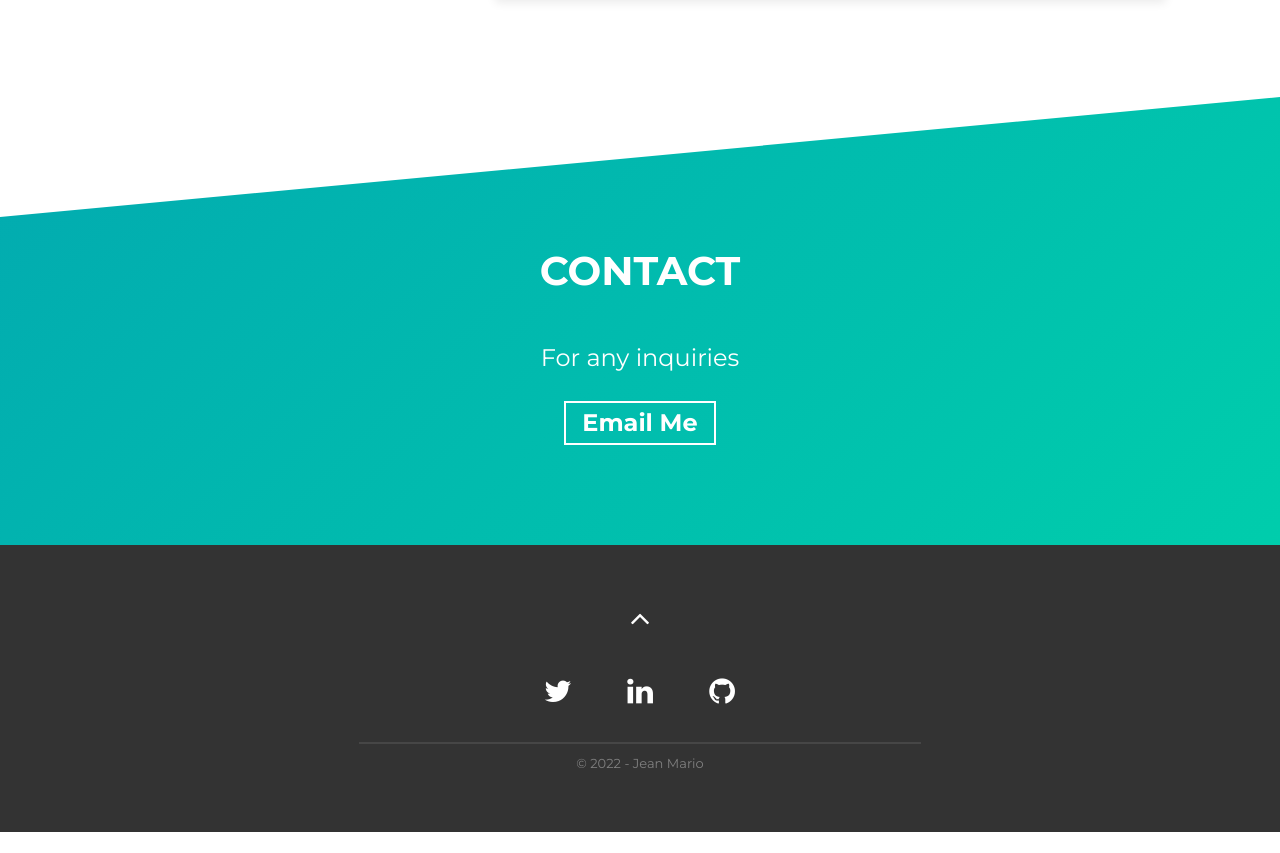
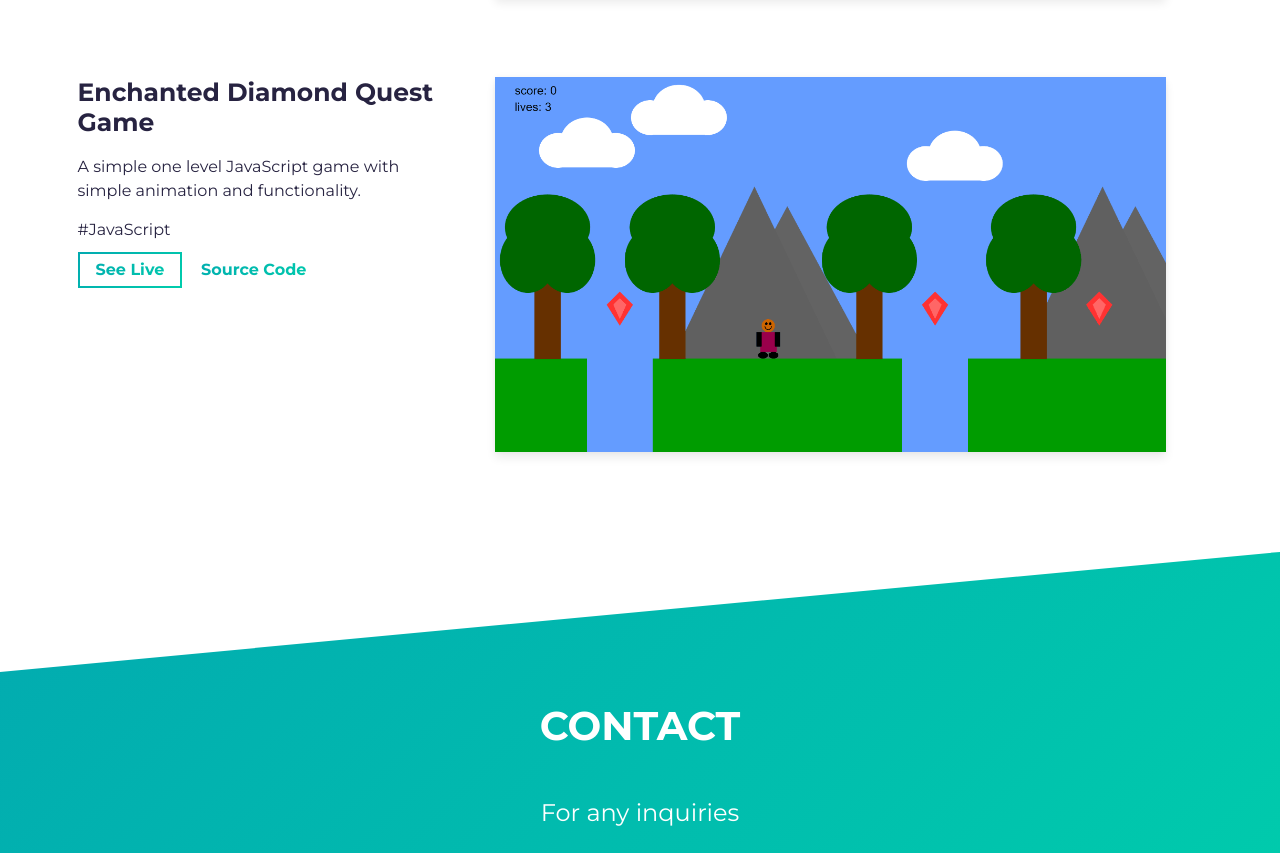
Before and after one commit to MarioJean/portfolio, a website built with Parcel: page src/index.html in a window 1280 px wide. Shown: the part 1917-2770 px from the top of the page. Before the commit the page ends 2749 px from the top, so only its background shows below. Built offline with nearby package versions, Linux system fonts and the light colour scheme.

Commit message:
Projects Update

```diff
--- a/src/index.html
+++ b/src/index.html
@@ -111,7 +111,7 @@
                   rel="noreferrer"
                   target="_blank"
                   class="cta-btn cta-btn--hero"
-                  href="#!"
+                  href="https://github.com/MarioJean/avele_project"
                 >
                   See Live
                 </a>
@@ -139,6 +139,57 @@
                       alt="Project Image"
                       class="img-fluid"
                       src="assets/project.jpg"
+                    />
+                  </div>
+                </a>
+              </div>
+            </div>
+          </div>
+          <!-- /END Project -->
+
+          <!-- Notice: each .row is a project -->
+          <div class="row">
+            <div class="col-lg-4 col-sm-12">
+              <div class="project-wrapper__text load-hidden">
+                <h3 class="project-wrapper__text-title">Enchanted Diamond Quest Game</h3>
+                <div>
+                  <p class="mb-4">
+                    A simple one level JavaScript game with simple animation and functionality.
+                  </p>
+                  <p>#JavaScript</p>
+                </div>
+                <a
+                  rel="noreferrer"
+                  target="_blank"
+                  class="cta-btn cta-btn--hero"
+                  href="https://mariojean.github.io/Enchanted-Diamond-Quest-Game/"
+                >
+                  See Live
+                </a>
+                <a
+                  rel="noreferrer"
+                  target="_blank"
+                  class="cta-btn text-color-main"
+                  href="https://github.com/MarioJean/Enchanted-Diamond-Quest-Game"
+                >
+                  Source Code
+                </a>
+              </div>
+            </div>
+            <div class="col-lg-8 col-sm-12">
+              <div class="project-wrapper__image load-hidden">
+                <a rel="noreferrer" href="https://mariojean.github.io/Enchanted-Diamond-Quest-Game/" target="_blank">
+                  <div
+                    data-tilt
+                    data-tilt-max="4"
+                    data-tilt-glare="true"
+                    data-tilt-max-glare="0.5"
+                    class="thumbnail rounded js-tilt"
+                  >
+                    <img
+                      alt="Project Image"
+                      class="img-fluid"
+                      src="assets/EDQ_Game.png"
                     />
                   </div>
                 </a>
```
Also changed, not shown: src/assets/EDQ_Game.png (added).
